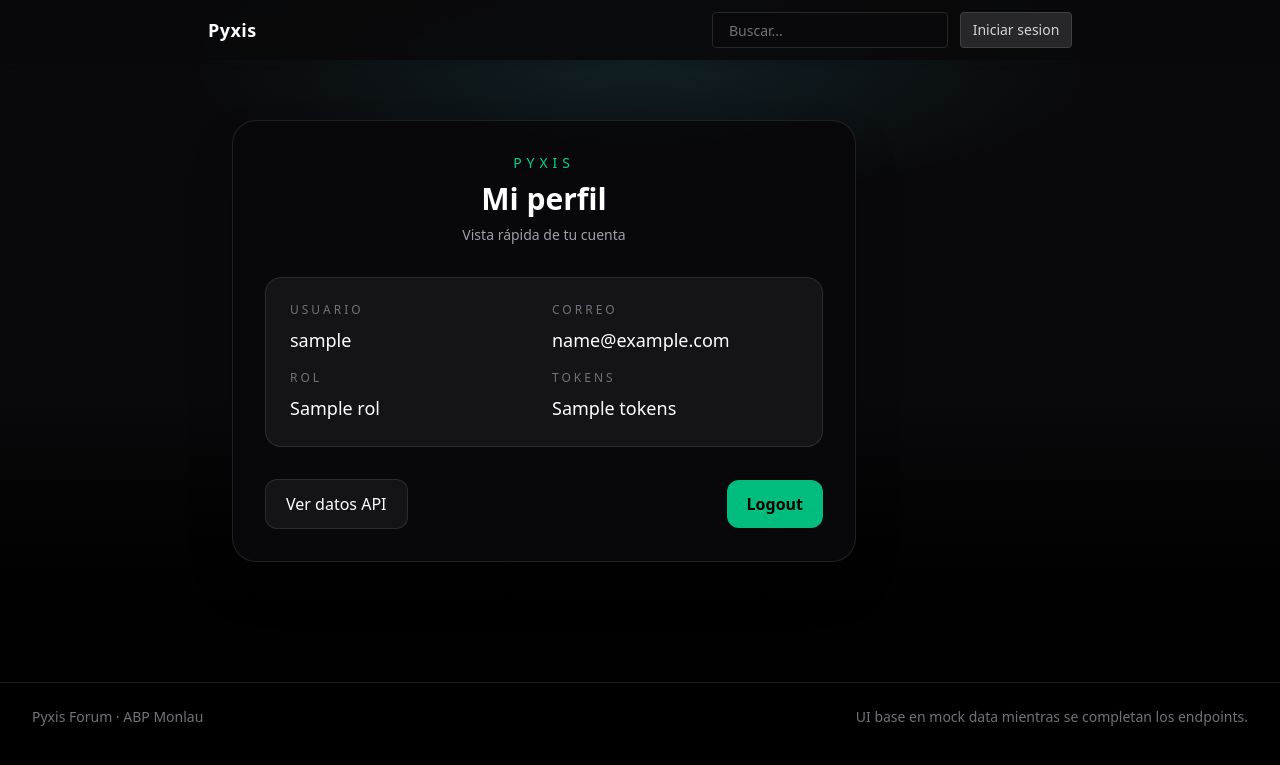
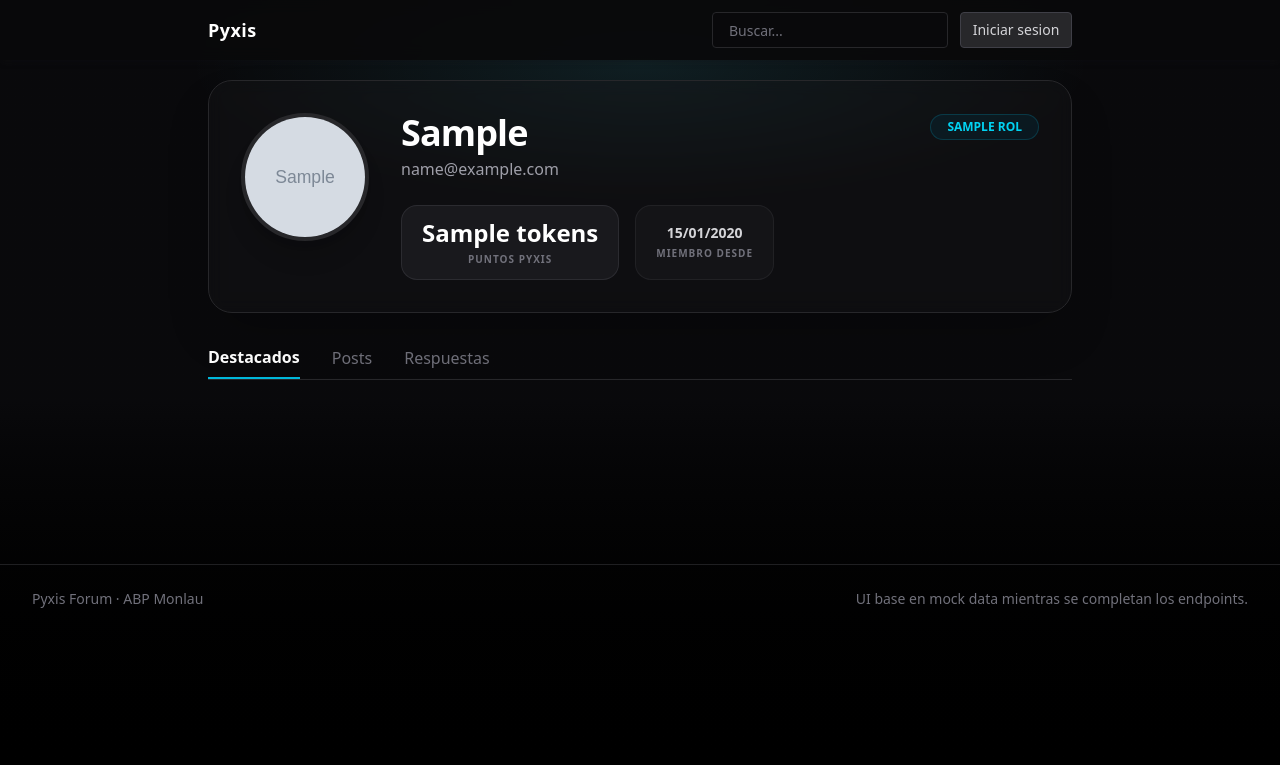
Before and after one commit to nkaryoli/pyxis, a Flask app: template src/modules/usuario/templates/perfil.html in a window 1280 px wide. Shown: the top 765 px of the page. Run offline with Flask 3, Linux system fonts and the light colour scheme; the template is opened without the code that fills it: most values are stand-ins (such as "Sample title", 1, 10 or a date in 2020); grey boxes marked "Sample" are stand-in pictures; style sheets or scripts are compiled from the project's sources.

Commit message:
Implementación del perfil de usuario 1 version

```diff
--- a/src/modules/usuario/templates/perfil.html
+++ b/src/modules/usuario/templates/perfil.html
@@ -1,64 +1,120 @@
-{% extends "base.html" %} {% block title %}Perfil | Pyxis{% endblock %}
+{% extends 'base.html' %}
+
+{% block title %}Perfil de {{ usuario.username | capitalize }} | Pyxis Forum{% endblock %}
+
 {% block content %}
-<div class="w-full max-w-2xl px-6 py-10">
+<section class="max-w-4xl mx-auto space-y-8">
 	<div
-		class="rounded-3xl border border-white/10 bg-zinc-950/95 p-8 shadow-2xl shadow-black/40 backdrop-blur"
-	>
-		<div class="mb-8 text-center">
-		<p class="mb-2 text-sm uppercase tracking-[0.35em] text-emerald-400">
-			Pyxis
-		</p>
-		<h1 class="text-3xl font-semibold text-white">Mi perfil</h1>
-		<p class="mt-2 text-sm text-zinc-400">Vista rápida de tu cuenta</p>
+		class="relative overflow-hidden rounded-3xl border border-zinc-800 bg-zinc-900/40 p-8 shadow-2xl backdrop-blur-sm">
+
+		<div class="absolute top-8 right-8">
+			<span
+				class="inline-flex items-center rounded-full bg-cyan-950/30 px-4 py-1 text-xs font-bold text-cyan-400 border border-cyan-500/20">
+				{{ usuario.rol | upper }}
+			</span>
 		</div>
 
-		<div
-		class="grid gap-4 rounded-2xl border border-white/10 bg-white/5 p-6 text-zinc-200 sm:grid-cols-2"
-		>
-		<div>
-			<p class="text-xs uppercase tracking-[0.25em] text-zinc-500">Usuario</p>
-			<p class="mt-2 text-lg font-medium text-white">
-			{{ usuario.username }}
-			</p>
+		<div class="flex flex-col md:flex-row items-center md:items-start gap-8">
+			<div
+				class="group relative h-32 w-32 shrink-0 overflow-hidden rounded-full border-4 border-zinc-800 shadow-xl transition-all duration-300 hover:border-cyan-500/50">
+				{% if usuario.imagen_usuario %}
+				<img id="avatar-img" src="{{ usuario.imagen_usuario }}" alt="Avatar"
+					class="h-full w-full object-cover object-center transition-transform duration-500 group-hover:scale-110">
+				{% else %}
+				<div id="avatar-placeholder"
+					class="flex h-full w-full items-center justify-center bg-zinc-800 text-4xl font-bold text-cyan-400">
+					{{ usuario.username[0] | upper }}
+				</div>
+				{% endif %}
+
+				<label for="input-foto"
+					class="absolute inset-0 flex cursor-pointer flex-col items-center justify-center bg-black/60 opacity-0 backdrop-blur-[2px] transition-opacity duration-300 group-hover:opacity-100">
+					<svg class="h-6 w-6 text-white mb-1" fill="none" stroke="currentColor" viewBox="0 0 24 24">
+						<path stroke-linecap="round" stroke-linejoin="round" stroke-width="2"
+							d="M3 9a2 2 0 012-2h.93a2 2 0 001.664-.89l.812-1.22A2 2 0 0110.07 4h3.86a2 2 0 011.664.89l.812 1.22A2 2 0 0018.07 7H19a2 2 0 012 2v9a2 2 0 01-2 2H5a2 2 0 01-2-2V9z" />
+						<path stroke-linecap="round" stroke-linejoin="round" stroke-width="2"
+							d="M15 13a3 3 0 11-6 0 3 3 0 016 0z" />
+					</svg>
+					<span class="text-[10px] font-bold text-white uppercase tracking-widest">Cambiar</span>
+				</label>
+				<input type="file" id="input-foto" class="hidden" accept="image/*"
+					onchange="subirFoto(this, '{{ usuario.id_usuario }}')">
+			</div>
+
+			<div class="flex-1 text-center md:text-left">
+				<h1 class="text-4xl font-extrabold text-white tracking-tight">{{ usuario.username | capitalize }}</h1>
+				<p class="text-zinc-400 mt-1 font-medium">{{ usuario.email_usuario }}</p>
+
+				<div class="mt-6 flex flex-wrap justify-center md:justify-start gap-4">
+					<div
+						class="flex items-center justify-center bg-zinc-800/50 px-5 py-3 rounded-2xl border border-zinc-700/50 min-w-30">
+						<div class="text-center">
+							<span class="block text-2xl font-bold text-white leading-tight">{{ usuario.tokens if
+								usuario.tokens is not none else 0 }}</span>
+							<span
+								class="block text-[10px] uppercase tracking-widest text-zinc-500 font-bold mt-1">Puntos
+								Pyxis</span>
+						</div>
+					</div>
+
+					<div
+						class="flex items-center justify-center bg-zinc-800/30 px-5 py-3 rounded-2xl border border-zinc-700/30 min-w-30">
+						<div class="text-center">
+							<span class="block text-sm font-semibold text-zinc-300 leading-tight">
+								{{ usuario.fecha_alta.strftime('%d/%m/%Y') if usuario.fecha_alta else 'Reciente' }}
+							</span>
+							<span
+								class="block text-[10px] uppercase tracking-widest text-zinc-500 font-bold mt-1">Miembro
+								desde</span>
+						</div>
+					</div>
+				</div>
+			</div>
+		</div>
+	</div>
+	<div class="mt-8">
+		<div class="flex gap-8 border-b border-zinc-800 mb-6">
+			<button onclick="cambiarTab('destacados')" id="btn-destacados"
+				class="pb-2 border-b-2 border-cyan-500 text-white font-bold transition-all cursor-pointer">Destacados</button>
+			<button onclick="cambiarTab('posts')" id="btn-posts"
+				class="pb-2 text-zinc-500 hover:text-white transition-all cursor-pointer">Posts</button>
+			<button onclick="cambiarTab('respuestas')" id="btn-respuestas"
+				class="pb-2 text-zinc-500 hover:text-white transition-all cursor-pointer">Respuestas</button>
 		</div>
 
-		<div>
-			<p class="text-xs uppercase tracking-[0.25em] text-zinc-500">Correo</p>
-			<p class="mt-2 text-lg font-medium text-white">
-			{{ usuario.email_usuario }}
-			</p>
+		<div id="content-destacados">
+			<p class="text-zinc-500 text-center py-10"></p>
 		</div>
 
-		<div>
-			<p class="text-xs uppercase tracking-[0.25em] text-zinc-500">Rol</p>
-			<p class="mt-2 text-lg font-medium text-white">{{ usuario.rol }}</p>
+		<div id="content-posts" class="hidden">
 		</div>
 
-		<div>
-			<p class="text-xs uppercase tracking-[0.25em] text-zinc-500">Tokens</p>
-			<p class="mt-2 text-lg font-medium text-white">{{ usuario.tokens }}</p>
-		</div>
-		</div>
-
-		<div
-		class="mt-8 flex flex-col gap-3 sm:flex-row sm:items-center sm:justify-between"
-		>
-		<a
-			href="{{ url_for('usuarios.get_info_usuario', id_usuario=usuario.id_usuario) }}"
-			class="inline-flex items-center justify-center rounded-xl border border-white/10 bg-white/5 px-5 py-3 font-medium text-white transition hover:border-emerald-400/40 hover:bg-white/10"
-		>
-			Ver datos API
-		</a>
-
-		<form method="POST" action="{{ url_for('auth.logout') }}">
-			<button
-			type="submit"
-			class="inline-flex w-full items-center justify-center rounded-xl bg-emerald-500 px-5 py-3 font-semibold text-black transition hover:bg-emerald-400 sm:w-auto"
-			>
-				Logout
-			</button>
-		</form>
+		<div id="content-respuestas" class="hidden">
 		</div>
 	</div>
-</div>
+</section>
 {% endblock %}
+
+
+{% block page_scripts %}
+<script type="module" src="{{ url_for('static', filename='js/perfil/index.js') }}"></script>
+
+<script>
+    // Se asegura de que el DOM esté listo antes de cargar los datos
+    document.addEventListener('DOMContentLoaded', () => {
+		console.log('Cargando actividad para usuario ID: {{ usuario.id_usuario }}');
+        cargarActividad('{{ usuario.id_usuario }}');
+    });
+
+    // Tu función cambiarTab que ya tenías
+    function cambiarTab(tab) {
+        ['destacados', 'posts', 'respuestas'].forEach(t => {
+            document.getElementById('content-' + t).classList.add('hidden');
+            document.getElementById('btn-' + t).classList.remove('border-b-2', 'border-cyan-500', 'text-white', 'font-bold');
+            document.getElementById('btn-' + t).classList.add('text-zinc-500');
+        });
+        document.getElementById('content-' + tab).classList.remove('hidden');
+        document.getElementById('btn-' + tab).classList.add('border-b-2', 'border-cyan-500', 'text-white', 'font-bold');
+    }
+</script>
+{% endblock %}
--- /dev/null
+++ b/src/static/js/perfil/cargarActividad.js
@@ -0,0 +1,75 @@
+var __awaiter = (this && this.__awaiter) || function (thisArg, _arguments, P, generator) {
+    function adopt(value) { return value instanceof P ? value : new P(function (resolve) { resolve(value); }); }
+    return new (P || (P = Promise))(function (resolve, reject) {
+        function fulfilled(value) { try { step(generator.next(value)); } catch (e) { reject(e); } }
+        function rejected(value) { try { step(generator["throw"](value)); } catch (e) { reject(e); } }
+        function step(result) { result.done ? resolve(result.value) : adopt(result.value).then(fulfilled, rejected); }
+        step((generator = generator.apply(thisArg, _arguments || [])).next());
+    });
+};
+export function cargarActividad(idUsuario) {
+    return __awaiter(this, void 0, void 0, function* () {
+        try {
+            // Cargar Posts
+            const response = yield fetch(`/api/usuarios/${idUsuario}/posts`);
+            const posts = yield response.json();
+            const usuario_actual = yield fetch('/auth/me', {
+                headers: {
+                    'Accept': 'application/json'
+                }
+            });
+            const usuario = yield usuario_actual.json();
+            console.log(usuario);
+            const contenedor = document.getElementById('content-posts');
+            if (!contenedor)
+                return;
+            contenedor.innerHTML = '';
+            if (posts.length > 0) {
+                posts.forEach((post) => {
+                    // Generamos el enlace usando la estructura que me diste de ejemplo
+                    // Nota: Asegúrate de que '/posts/' sea la ruta correcta en tu backend
+                    contenedor.innerHTML += `
+                <a href="/posts/${post.id_post}"
+                   class="block mb-4 rounded-lg border border-zinc-800 bg-zinc-900/80 p-5 transition-all duration-300 hover:-translate-y-1 hover:border-cyan-500/50 group">
+                    <div class="flex items-start justify-between gap-4">
+                        <div>
+                            <p class="text-xs uppercase tracking-[0.3em] text-cyan-400">
+                                ${post.codigo_modulo || 'General'}
+                            </p>
+                            <h3 class="mt-2 text-lg font-semibold text-white group-hover:text-cyan-300">
+                                ${post.titulo_post}
+                            </h3>
+                        </div>
+                    </div>
+                    <p class="mt-3 text-sm text-zinc-400 line-clamp-2">${post.contenido_post}</p>
+                    <div class="mt-4 flex flex-wrap items-center gap-3 text-xs text-zinc-500">
+                        <span>ID Post: ${post.id_post}</span>
+                    </div>
+                    <div class="mt-4 flex flex-wrap items-center gap-3 text-xs text-zinc-500">
+                        <span>${usuario.username}</span>
+                        <span>·</span>
+                        <span>${post.fecha_creacion_post}</span>
+                        <span>·</span>
+                        <span> respuestas</span>
+                    </div>
+                </a>`;
+                });
+            }
+            else {
+                contenedor.innerHTML = `
+                <div class="text-center py-10 border border-dashed border-zinc-800 rounded-xl">
+                    <p class="text-zinc-500">Aún no hay posts publicados.</p>
+                </div>`;
+            }
+        }
+        catch (error) {
+            console.error("Error al cargar la actividad:", error);
+            const contenedor = document.getElementById('content-posts');
+            if (contenedor) {
+                contenedor.innerHTML =
+                    '<p class="text-red-500 text-center py-10">Error al cargar los datos.</p>';
+            }
+        }
+    });
+}
+//# sourceMappingURL=cargarActividad.js.map
--- /dev/null
+++ b/src/static/js/perfil/index.js
@@ -0,0 +1,9 @@
+// ts_source/index.ts
+import { cargarActividad } from "./cargarActividad.js";
+import { subirFoto } from "./perfil_subir_foto.js";
+window.cargarActividad = cargarActividad;
+window.subirFoto = subirFoto;
+// Inicializar handler global de posts para mostrar modal (sin cambiar navegación backend)
+// setupPostModalHandler();
+// ... asigna todas
+//# sourceMappingURL=index.js.map
--- /dev/null
+++ b/src/static/js/perfil/perfil_subir_foto.js
@@ -0,0 +1,70 @@
+var __awaiter = (this && this.__awaiter) || function (thisArg, _arguments, P, generator) {
+    function adopt(value) { return value instanceof P ? value : new P(function (resolve) { resolve(value); }); }
+    return new (P || (P = Promise))(function (resolve, reject) {
+        function fulfilled(value) { try { step(generator.next(value)); } catch (e) { reject(e); } }
+        function rejected(value) { try { step(generator["throw"](value)); } catch (e) { reject(e); } }
+        function step(result) { result.done ? resolve(result.value) : adopt(result.value).then(fulfilled, rejected); }
+        step((generator = generator.apply(thisArg, _arguments || [])).next());
+    });
+};
+/**
+ * Sube el archivo físico de la foto al servidor.
+ * Versión final optimizada para Flask y Jinja2.
+ */
+export function subirFoto(input, usuarioId) {
+    return __awaiter(this, void 0, void 0, function* () {
+        // 1. Verificamos que el input contenga un archivo
+        if (!input.files || input.files.length === 0)
+            return;
+        const file = input.files[0];
+        if (!file)
+            return;
+        // 2. Validación de tipo de archivo (Seguridad en cliente)
+        const tiposPermitidos = ['image/jpeg', 'image/png', 'image/gif', 'image/webp'];
+        if (tiposPermitidos.indexOf(file.type) === -1) {
+            alert("Por favor, selecciona un archivo de imagen válido (JPG, PNG, WEBP).");
+            return;
+        }
+        // 3. Validación de tamaño (Máximo 2MB)
+        if (file.size > 2 * 1024 * 1024) {
+            alert("La imagen es demasiado grande (máximo 2MB)");
+            return;
+        }
+        // 4. Construcción del objeto FormData para envío de archivos binarios
+        const formData = new FormData();
+        formData.append('foto', file);
+        try {
+            // 5. Envío de la petición al endpoint de la API
+            // IMPORTANTE: No definas 'Content-Type' manualmente; al pasar formData,
+            // el navegador establece automáticamente el boundary necesario.
+            const response = yield fetch(`/api/usuarios/${usuarioId}/foto`, {
+                method: 'POST',
+                body: formData,
+                headers: {
+                    'X-User-Id': usuarioId.toString() // Identificador necesario para el Service
+                }
+            });
+            // 6. Procesamiento de la respuesta
+            const data = yield response.json();
+            if (response.ok) {
+                console.log("Éxito al subir:", data.url);
+                // Forzamos la recarga de la página para que Jinja2 muestre la nueva ruta guardada en la DB
+                window.location.reload();
+            }
+            else {
+                // Manejo de errores controlados por el servidor
+                alert(`Error: ${data.error || 'No se pudo subir la imagen'}`);
+            }
+        }
+        catch (error) {
+            // Manejo de errores de red o caídas del servidor
+            console.error("Error de conexión:", error);
+            alert("Error al conectar con el servidor. Verifica que Flask esté ejecutándose.");
+        }
+    });
+}
+/** * NOTA DE INTEGRACIÓN:
+ * Se ha omitido 'export { subirFoto }' para que la función sea accesible
+ * globalmente desde el atributo 'onchange' en tu archivo HTML/Jinja2.
+ */
+//# sourceMappingURL=perfil_subir_foto.js.map
--- /dev/null
+++ b/src/static/js/types/perfil.interface.js
@@ -0,0 +1,2 @@
+export {};
+//# sourceMappingURL=perfil.interface.js.map
```
Also changed, not shown: src/modules/usuario/controllers.py (+68 -37 lines), src/services/usuario_service.py (+17 -14 lines), ts_source/perfil/cargarActividad.ts (added, +66 -0 lines), ts_source/perfil/index.ts (added, +17 -0 lines), ts_source/perfil/perfil_subir_foto.Ts (added, +61 -0 lines), ts_source/types/perfil.interface.ts (added, +9 -0 lines), 4 other files.
